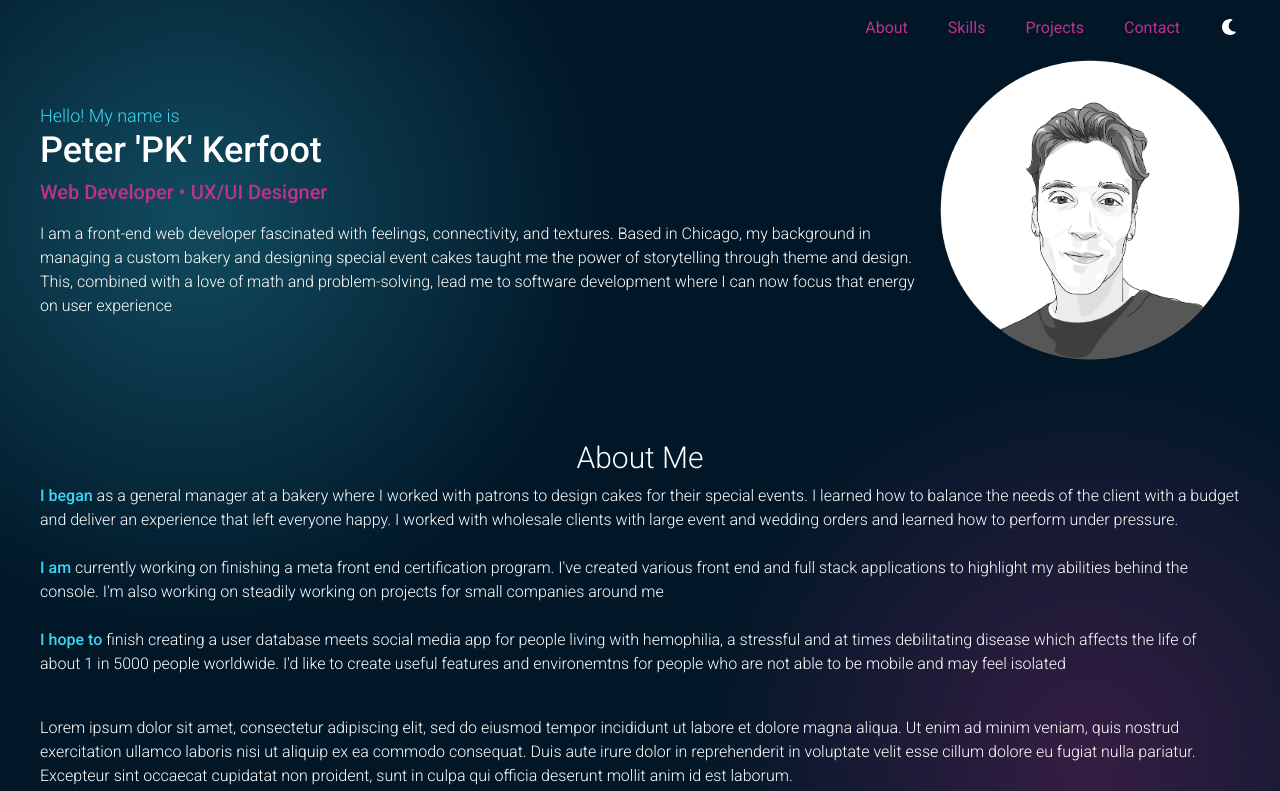
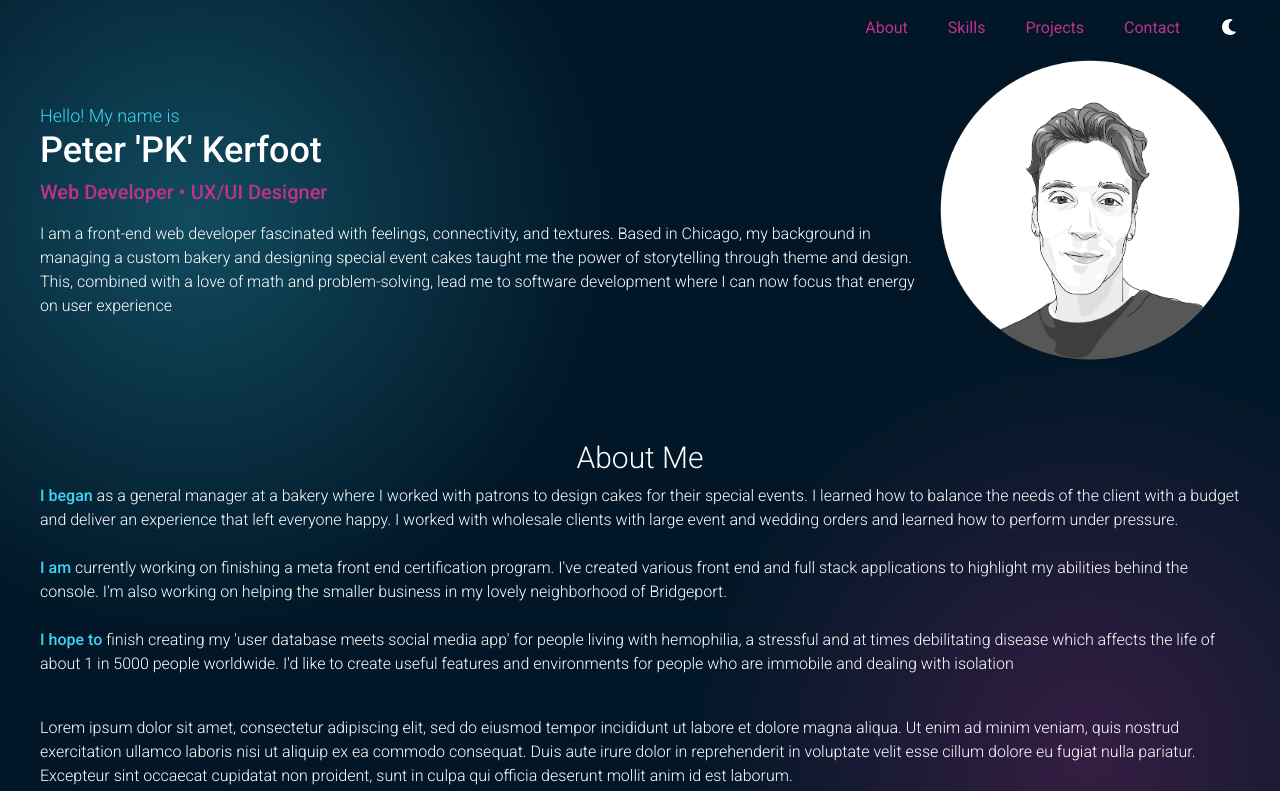
Before and after one commit to YonugJones/portfolio, a React (Vite) app: page / in a window 1280 px wide. Shown: the top 791 px of the page. Built offline with nearby package versions, Linux system fonts and the light colour scheme.

Commit message:
grammar fix

```diff
--- a/src/sections/About.tsx
+++ b/src/sections/About.tsx
@@ -15,17 +15,17 @@ const About = () => {
         <span className='font-medium text-[var(--dark-three)]'>I am</span>{' '}
         currently working on finishing a meta front end certification program.
         I've created various front end and full stack applications to highlight
-        my abilities behind the console. I'm also working on steadily working on
-        projects for small companies around me
+        my abilities behind the console. I'm also working on helping the smaller
+        business in my lovely neighborhood of Bridgeport.
       </p>
       <br />
       <p>
         <span className='font-medium text-[var(--dark-three)]'>I hope to</span>{' '}
-        finish creating a user database meets social media app for people living
-        with hemophilia, a stressful and at times debilitating disease which
-        affects the life of about 1 in 5000 people worldwide. I'd like to create
-        useful features and environemtns for people who are not able to be
-        mobile and may feel isolated
+        finish creating my 'user database meets social media app' for people
+        living with hemophilia, a stressful and at times debilitating disease
+        which affects the life of about 1 in 5000 people worldwide. I'd like to
+        create useful features and environments for people who are immobile and
+        dealing with isolation
       </p>
     </div>
   )
```
